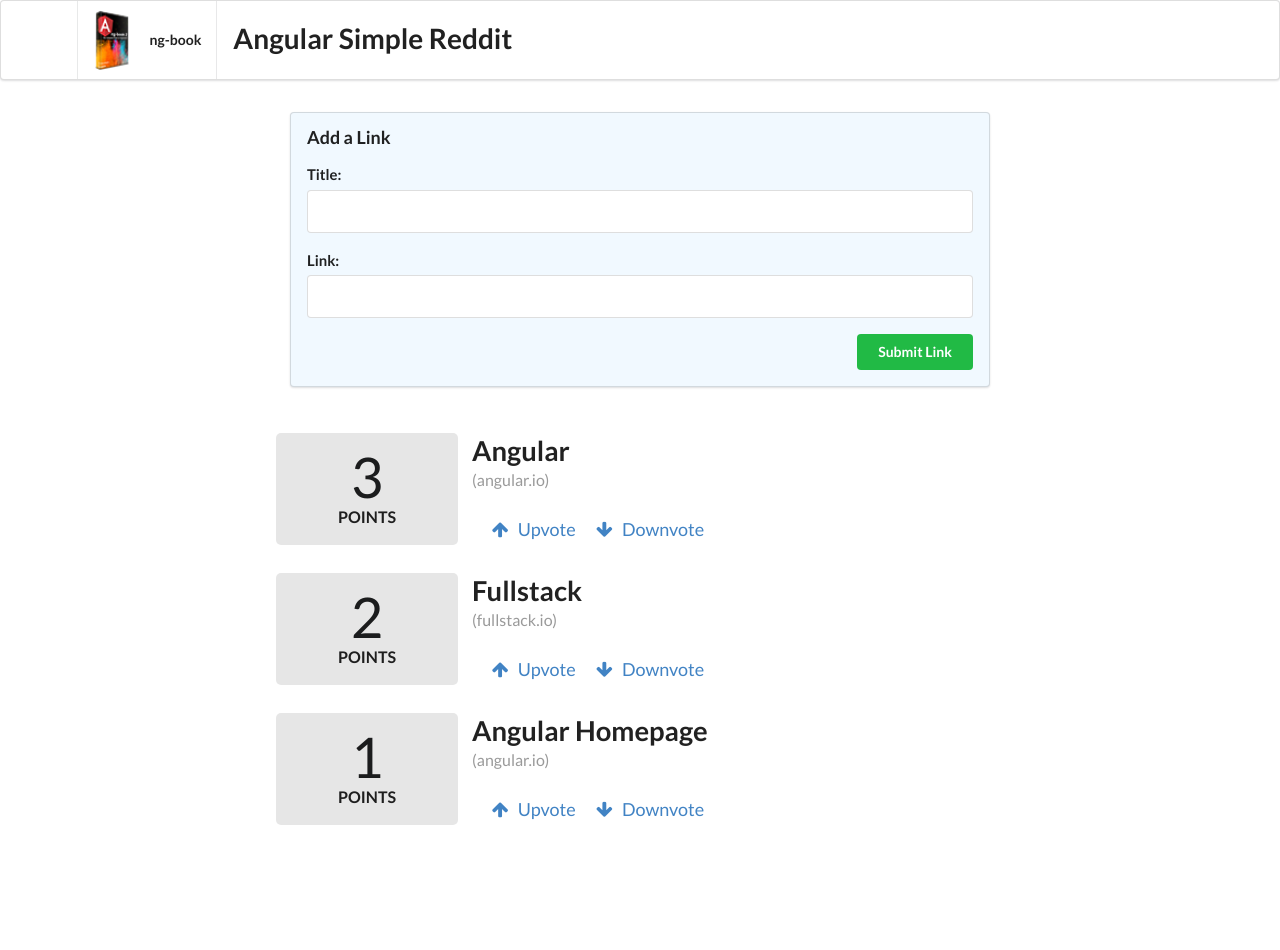
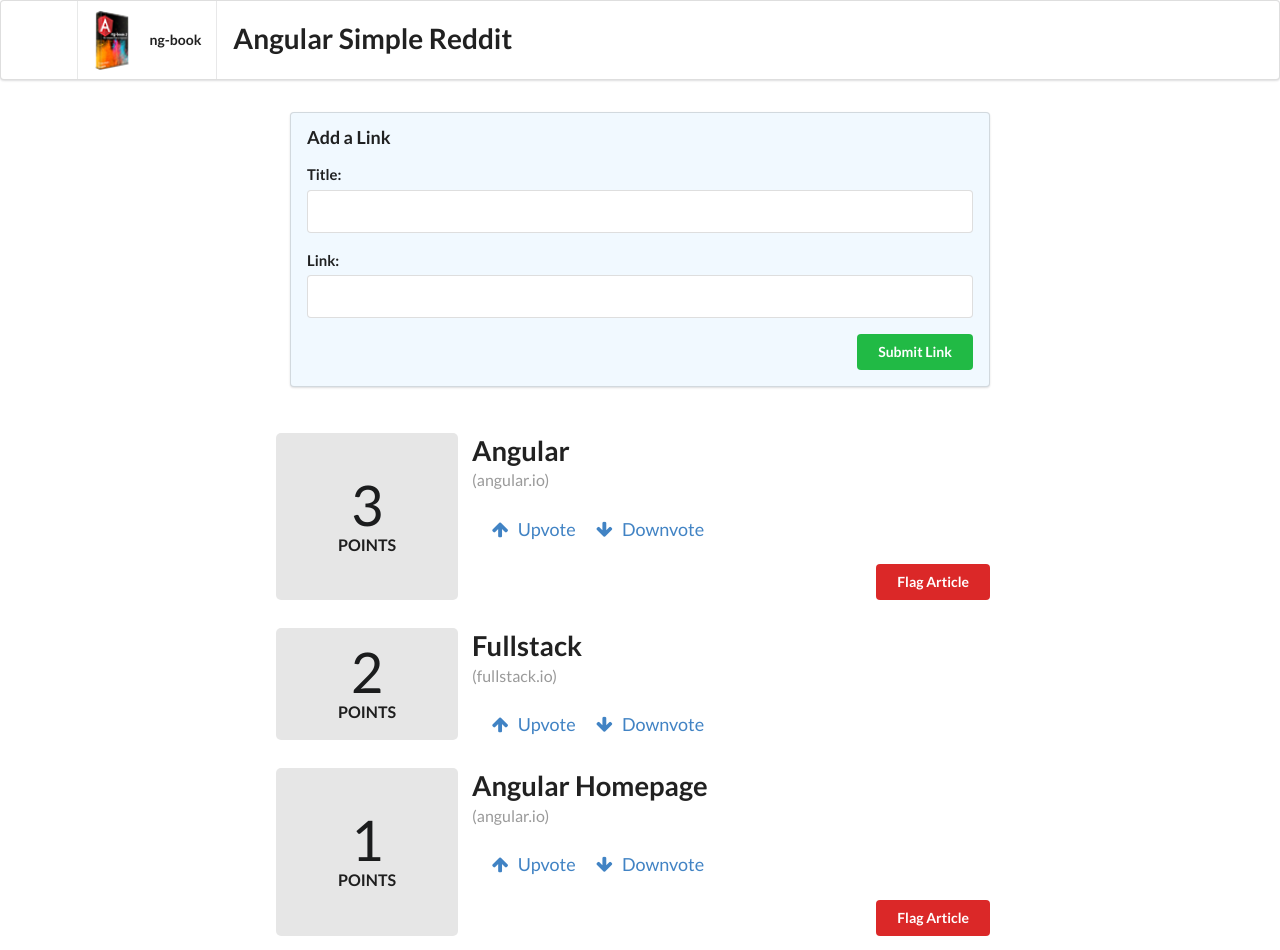
Before and after one commit to MikeLehmen/Modified_Reddit_Clone, an Angular app: page / in a window 1280 px wide. Before the commit the page ends 839 px from the top, so only its background shows below. Built offline with nearby package versions, Linux system fonts and the light colour scheme.

Commit message:
Added role property to article data model and button to article template.  Button only displays for admin role.

```diff
--- a/src/app/app.component.ts
+++ b/src/app/app.component.ts
@@ -11,15 +11,15 @@ export class AppComponent {
 
   constructor() {
     this.articles = [
-      new Article('Angular', 'http://angular.io', 3),
-      new Article('Fullstack', 'http://fullstack.io', 2),
-      new Article('Angular Homepage', 'http://angular.io', 1)
+      new Article('Angular', 'http://angular.io', "administrator", 3),
+      new Article('Fullstack', 'http://fullstack.io', "user", 2),
+      new Article('Angular Homepage', 'http://angular.io', "administrator", 1)
     ];
   }
 
   addArticle(title: HTMLInputElement, link: HTMLInputElement): boolean {
     console.log(`Adding article title: ${title.value} and link ${link.value}`);
-    this.articles.push(new Article(title.value, link.value, 0));
+    this.articles.push(new Article(title.value, link.value, "user", 0));      // Default to user for now
     title.value = '';
     link.value = '';
     return false;
--- a/src/app/article/article.component.html
+++ b/src/app/article/article.component.html
@@ -26,4 +26,5 @@
             </a>
         </li>
     </ul>
+    <button *ngIf="article.role == 'administrator'" class="negative ui right floated button">Flag Article</button>
 </div>
--- a/src/app/article/article.model.ts
+++ b/src/app/article/article.model.ts
@@ -1,12 +1,19 @@
 export class Article {
     title: string;
     link: string;
+    role: string;       // Would like this to be an enum
     votes: number;
 
-    constructor(title: string, link: string, votes?: number) {
+    constructor(title: string, link: string,  role: string, votes?: number) {
         this.title = title;
         this.link = link;
         this.votes = votes || 0;
+        if (role != "administrator") {
+            this.role = "user";
+        }
+        else {
+            this.role = role;
+        }
     }
 
     voteUp(): void {
```
